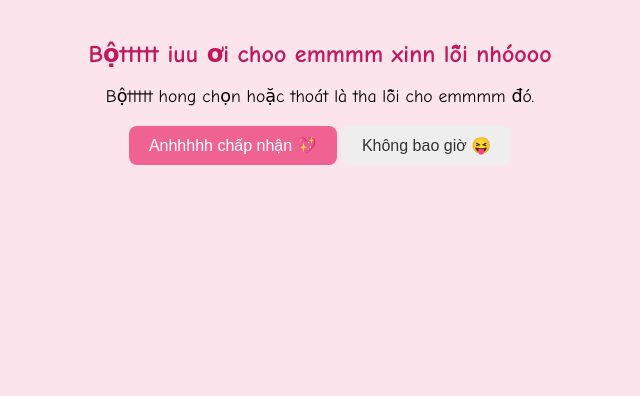
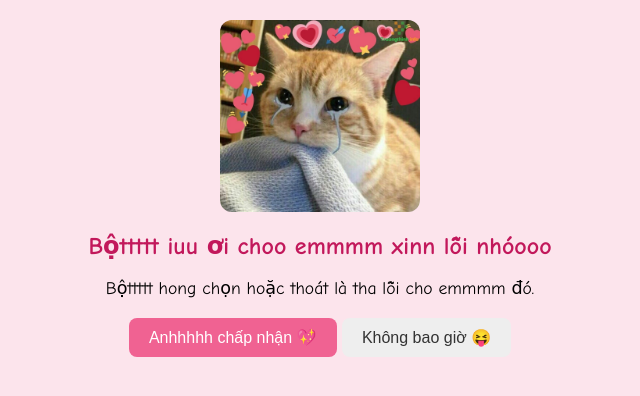
Before and after one commit to Thw28/sori-bae, a plain HTML site: page index.html in a window 1280 px wide. Shown: the whole page, without its empty margins (320-960 px from the left). Drawn offline with Linux system fonts and the light colour scheme.

Commit message:
Update index.html

```diff
--- a/index.html
+++ b/index.html
@@ -7,7 +7,7 @@
 </head>
 <body>
   <div class="container">
-  <img src="anh-meo-cute-trai-tim-7.jpg" alt="" style="width: 200px; border-radius: 12px;">
+  <img src="img/cat.png" alt="" style="width: 200px; border-radius: 12px;">
     <h1>Bộttttt iuu ơi choo emmmm xinn lỗi nhóooo</h1>
     <p>Bộttttt hong chọn hoặc thoát là tha lỗi cho emmmm đó.</p>
     <button id="yesBtn">Anhhhhh chấp nhận 💖</button>
```
